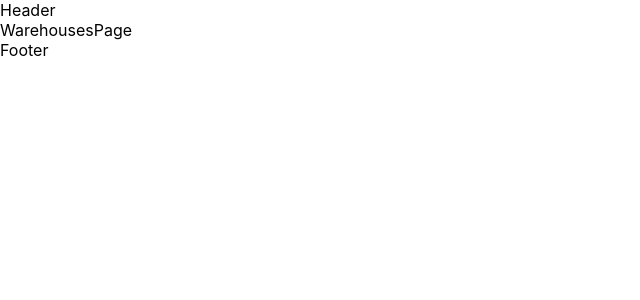
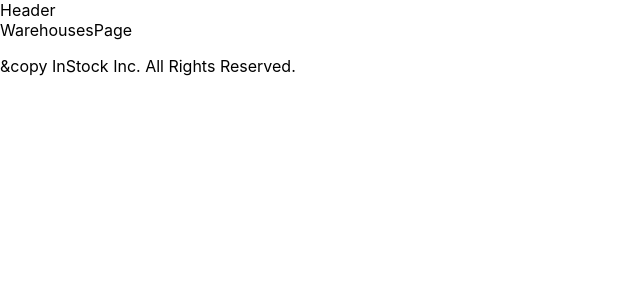
Before and after one commit to DBeaulne/InStock-MCSD, a React (Create React App) app: page /warehouses in a window 1280 px wide. Shown: the top 300 px of the page, without its empty margins (0-640 px from the left). Built offline with nearby package versions, Linux system fonts and the light colour scheme.

Commit message:
Create initial footer component

```diff
--- a/src/components/Footer/Footer.jsx
+++ b/src/components/Footer/Footer.jsx
@@ -1,8 +1,12 @@
-import React from "react";
+//Assets/Styles
 import "./Footer.scss";
 
-const Footer = () => {
-  return <div>Footer</div>;
-};
-
-export default Footer;
+export default function Footer() {
+	return (
+		<div className='footer'>
+			<p className='footer__text'>
+				&copy InStock Inc. All Rights Reserved.
+			</p>
+		</div>
+	);
+}
```
